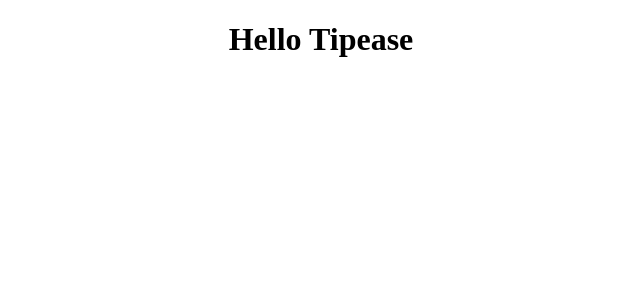
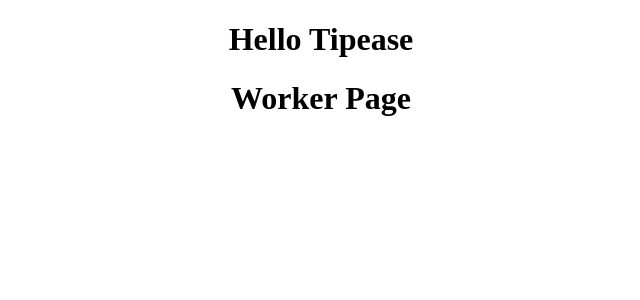
Before and after one commit to bw-tipsease-aug2019/frontend, a React (Create React App) app in the folder tipease/: page /worker in a window 1280 px wide. Shown: the top 300 px of the page, without its empty margins (319-959 px from the left). Built offline with nearby package versions, Linux system fonts and the light colour scheme.

Commit message:
finished adding routes and set up WorkerPage
Co-authored-by: Moses Samuel <mosamuel98@gmail.com>

```diff
--- a/tipease/src/App.js
+++ b/tipease/src/App.js
@@ -1,23 +1,22 @@
-import React from 'react';
-import { Route } from 'react-router-dom';
+import React from "react";
+import { Route } from "react-router-dom";
 
-import './App.css';
+import "./App.css";
 
 import Login from "./components/forms/Login";
-import CreateAccountPage from './components/CreateAccountPage'
+import CreateAccountPage from "./components/CreateAccountPage";
 import TipperPage from "./components/Tipper/TipperPage";
+import WorkerPage from "./components/serviceWorker/WorkerPage";
 // import Worker from "./components/serviceWorker/worker";
-
 
 function App() {
   return (
     <div className="App">
-
       <h1>Hello Tipease</h1>
-      <Route exact path="/" component={CreateAccountPage}/>
+      <Route exact path="/" component={CreateAccountPage} />
       <Route path="/protected/" component={Login} />
-      <Route path="/tipper" component={TipperPage}/>
-
+      <Route path="/tipper" component={TipperPage} />
+      <Route path="/worker" component={WorkerPage} />
     </div>
   );
 }
--- a/tipease/src/components/serviceWorker/worker.jsx
+++ b/tipease/src/components/serviceWorker/WorkerPage.jsx
@@ -4,3 +4,12 @@
 /        display more detailed information:
 /
 ~~~~~~~~~~~~~~~~~~~~~~~~~~~~~~~~~~~~~~~~~~~~~~~~~~~~~~~~~~~~~~~~~~~~~*/
+import React from "react";
+
+export default function WorkerPage() {
+  return (
+    <div className="worker-page">
+      <h1>Worker Page</h1>
+    </div>
+  );
+}
```
